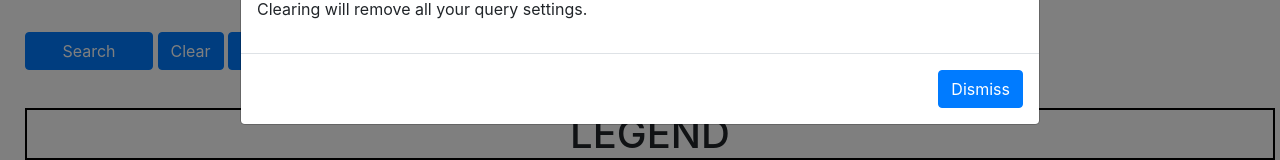
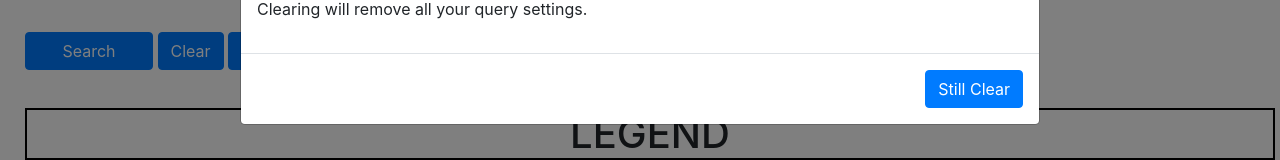
Before and after one commit to Andrew12Liu/HCIfinal, a React (Create React App) app: page / in a window 1280 px wide. Both pictures are taken after a click on the button "Clear". Shown: the part 842-1002 px from the top of the page. Built offline with nearby package versions, Linux system fonts and the light colour scheme.

Commit message:
changed popup msg

```diff
--- a/src/App.js
+++ b/src/App.js
@@ -62,7 +62,7 @@ function MyClearCenteredModal(props) {
         </p>
       </Modal.Body>
       <Modal.Footer>
-        <Button onClick={()=>{props.onHide();window.location.reload(false);}}>Dismiss</Button>
+        <Button onClick={()=>{props.onHide();window.location.reload(false);}}>Still Clear</Button>
       </Modal.Footer>
     </Modal>
   );
```
